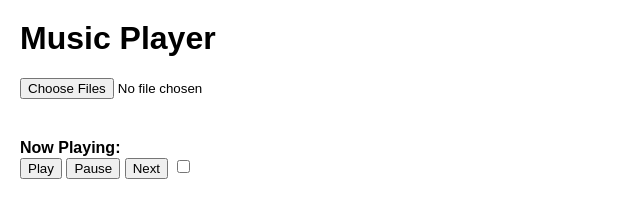
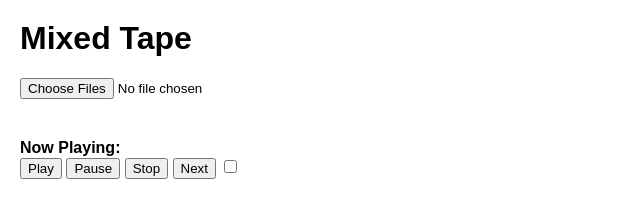
Before and after one commit to rolfrm/mixed-tape, a plain HTML site: page index.html in a window 1280 px wide. Shown: the whole page, without its empty margins (0-640 px from the left). Drawn offline with Linux system fonts and the light colour scheme; no server answers.

```diff
--- a/index.html
+++ b/index.html
@@ -77,7 +77,8 @@
     </style>
     <script defer src="/bundle.js"></script></head>
     <body>
-    <h1>Music Player</h1>
+		<div id="main">
+    <h1>Mixed Tape</h1>
     <form id="uploadForm">
         <input type="file" id="fileInput" accept="*" multiple>
     </form>
@@ -86,9 +87,12 @@
 	 <div id="controls">
 		<button id="playButton">Play </button>
 		<button id="pauseButton">Pause </button>
+		<button id="stopButton">Stop </button>
 		<button id="nextButton">Next </button>
 		<input type="checkbox" id="shuffleCheckbox"/>
-		</div>
+	 </div>
+	 </div>
+
 	 <audio id="audioPlayer1" controls preload="auto" style="display: none;"></audio>
 	 <audio id="audioPlayer2" controls preload="auto" style="display: none;"></audio>
 	 <script>
```
Also changed, not shown: 2 other files.
